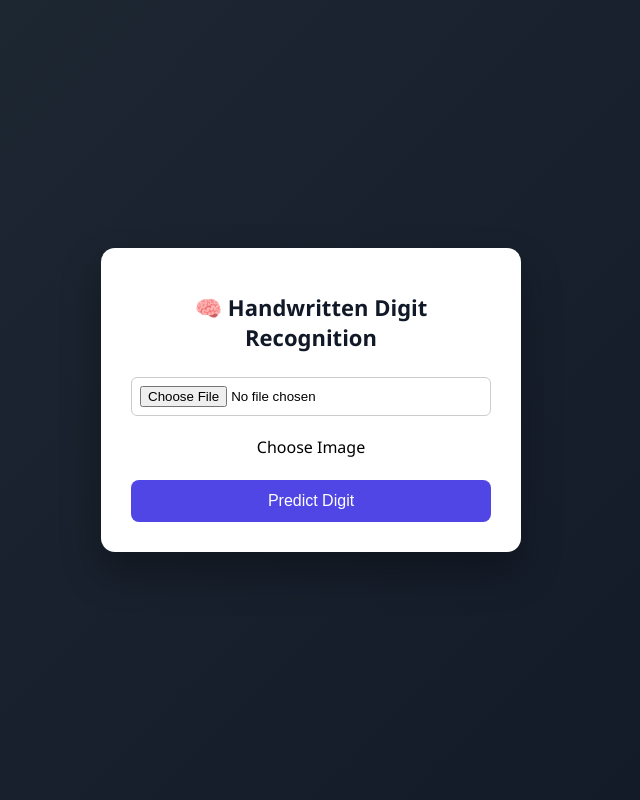
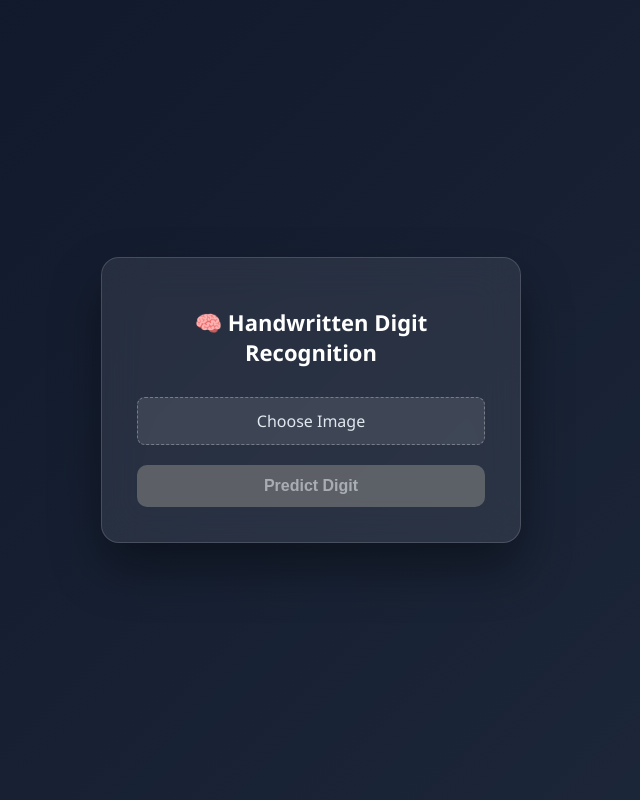
Before and after one commit to krishna-srivastava/machine-learning-classification, a Flask app: page / in a window 1280 px wide. Shown: the whole page, without its empty margins (329-969 px from the left). Run offline with Flask 3, Linux system fonts and the light colour scheme; parts of the project's set-up code (start-up, migrations or seed data) failed here and were passed over.

Commit message:
Revamp CSS for glass effect and button styles
Updated styles for a modern glass effect and improved button interactions.

```diff
--- a/handwritten recognization/static/style.css
+++ b/handwritten recognization/static/style.css
@@ -6,56 +6,120 @@ body {
     margin: 0;
     height: 100vh;
     font-family: "Segoe UI", Arial, sans-serif;
-    background: linear-gradient(135deg, #1f2933, #111827);
+    background: linear-gradient(135deg, #0f172a, #1e293b);
     display: flex;
     justify-content: center;
     align-items: center;
 }
 
+/* Glass Card */
 .container {
-    background: #ffffff;
+    backdrop-filter: blur(20px);
+    background: rgba(255, 255, 255, 0.08);
+    border: 1px solid rgba(255, 255, 255, 0.15);
     width: 420px;
-    padding: 30px;
-    border-radius: 14px;
-    box-shadow: 0 20px 40px rgba(0,0,0,0.3);
+    padding: 35px;
+    border-radius: 18px;
+    box-shadow: 0 25px 50px rgba(0,0,0,0.4);
     text-align: center;
+    color: white;
+    animation: fadeIn 0.8s ease-in-out;
 }
 
 h1 {
-    margin-bottom: 25px;
+    margin-bottom: 30px;
     font-size: 22px;
-    color: #111827;
+    font-weight: 600;
 }
 
-input[type="file"] {
-    width: 100%;
-    padding: 8px;
-    border: 1px solid #ccc;
-    border-radius: 6px;
+/* Custom File Upload */
+.file-label {
+    display: block;
+    background: rgba(255,255,255,0.1);
+    padding: 12px;
+    border-radius: 8px;
+    cursor: pointer;
     margin-bottom: 20px;
+    transition: 0.3s;
+    border: 1px dashed rgba(255,255,255,0.3);
 }
 
+.file-label:hover {
+    background: rgba(255,255,255,0.2);
+}
+
+.file-label input {
+    display: none;
+}
+
+.file-label span {
+    color: #e2e8f0;
+}
+
+/* Button */
 button {
     width: 100%;
-    background: #4f46e5;
+    background: linear-gradient(135deg, #6366f1, #4f46e5);
     color: white;
     border: none;
     padding: 12px;
     font-size: 16px;
-    border-radius: 8px;
+    border-radius: 10px;
     cursor: pointer;
+    transition: 0.3s;
+    font-weight: 600;
 }
 
 button:hover {
-    background: #4338ca;
+    transform: translateY(-2px);
+    box-shadow: 0 10px 20px rgba(79,70,229,0.4);
 }
 
+/* Result Box */
 .result {
     margin-top: 25px;
-    padding: 15px;
-    background: #eef2ff;
-    border-radius: 8px;
+    padding: 18px;
+    background: rgba(255,255,255,0.15);
+    border-radius: 12px;
     font-size: 18px;
-    color: #1e3a8a;
     font-weight: 600;
+    backdrop-filter: blur(10px);
 }
+
+.result span {
+    font-size: 26px;
+    color: #22d3ee;
+}
+
+/* Animation */
+@keyframes fadeIn {
+    from {
+        opacity: 0;
+        transform: translateY(20px);
+    }
+    to {
+        opacity: 1;
+        transform: translateY(0);
+    }
+}
+
+.preview-container {
+    display: none;
+    margin-bottom: 20px;
+}
+
+.preview-container img {
+    width: 120px;
+    height: 120px;
+    object-fit: contain;
+    border-radius: 10px;
+    border: 2px solid rgba(255,255,255,0.3);
+    padding: 5px;
+    background: rgba(255,255,255,0.1);
+}
+
+button:disabled {
+    background: gray;
+    cursor: not-allowed;
+    opacity: 0.6;
+}
```
